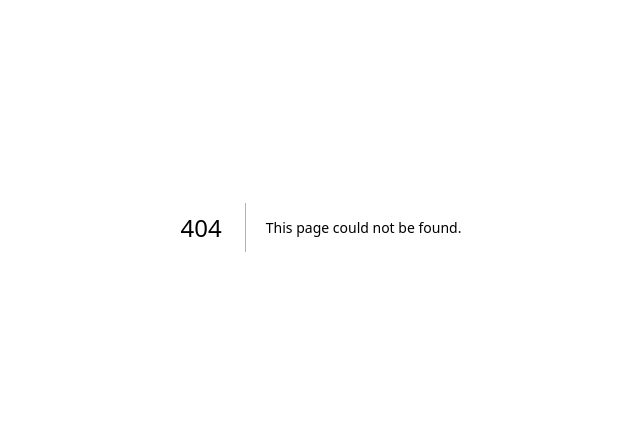
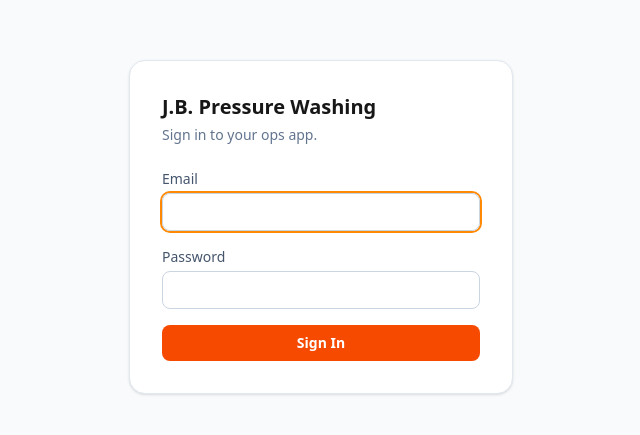
Before and after one commit to justusbansemer-debug/jb-ops-app, a Next.js app: page /login in a window 1280 px wide. Before the commit this address had no page. Shown: the part 205-640 px from the top of the page, without its empty margins (319-959 px from the left). Built offline with nearby package versions, Linux system fonts and the light colour scheme.

Commit message:
Add files via upload

```diff
--- /dev/null
+++ b/src/app/login/actions.js
@@ -0,0 +1,25 @@
+"use server";
+
+import { redirect } from "next/navigation";
+import { createClient } from "@/lib/supabase/server";
+
+export async function login(formData) {
+  const supabase = await createClient();
+
+  const email = String(formData.get("email") || "").trim();
+  const password = String(formData.get("password") || "");
+
+  const { error } = await supabase.auth.signInWithPassword({ email, password });
+
+  if (error) {
+    redirect(`/login?error=${encodeURIComponent("Wrong email or password.")}`);
+  }
+
+  redirect("/");
+}
+
+export async function logout() {
+  const supabase = await createClient();
+  await supabase.auth.signOut();
+  redirect("/login");
+}
--- /dev/null
+++ b/src/app/login/page.js
@@ -0,0 +1,51 @@
+import { login } from "./actions";
+
+export default async function LoginPage({ searchParams }) {
+  const params = await searchParams;
+  const error = params?.error;
+
+  return (
+    <div className="min-h-screen flex items-center justify-center bg-slate-50 px-6">
+      <div className="w-full max-w-sm bg-white rounded-2xl shadow-sm border border-slate-200 p-8 space-y-6">
+        <div>
+          <h1 className="text-xl font-bold">J.B. Pressure Washing</h1>
+          <p className="text-slate-500 text-sm mt-1">Sign in to your ops app.</p>
+        </div>
+
+        {error && (
+          <div className="bg-red-50 border border-red-200 text-red-700 text-sm rounded-xl p-3">
+            {error}
+          </div>
+        )}
+
+        <form action={login} className="space-y-4">
+          <label className="block text-sm">
+            <span className="text-slate-600 font-medium">Email</span>
+            <input
+              name="email"
+              type="email"
+              required
+              autoFocus
+              className="mt-1 w-full border border-slate-300 rounded-lg px-3 py-2 text-sm focus:outline-none focus:ring-2 focus:ring-orange-400"
+            />
+          </label>
+          <label className="block text-sm">
+            <span className="text-slate-600 font-medium">Password</span>
+            <input
+              name="password"
+              type="password"
+              required
+              className="mt-1 w-full border border-slate-300 rounded-lg px-3 py-2 text-sm focus:outline-none focus:ring-2 focus:ring-orange-400"
+            />
+          </label>
+          <button
+            type="submit"
+            className="w-full bg-orange-600 hover:bg-orange-700 text-white font-semibold rounded-lg py-2 text-sm transition"
+          >
+            Sign In
+          </button>
+        </form>
+      </div>
+    </div>
+  );
+}
```
